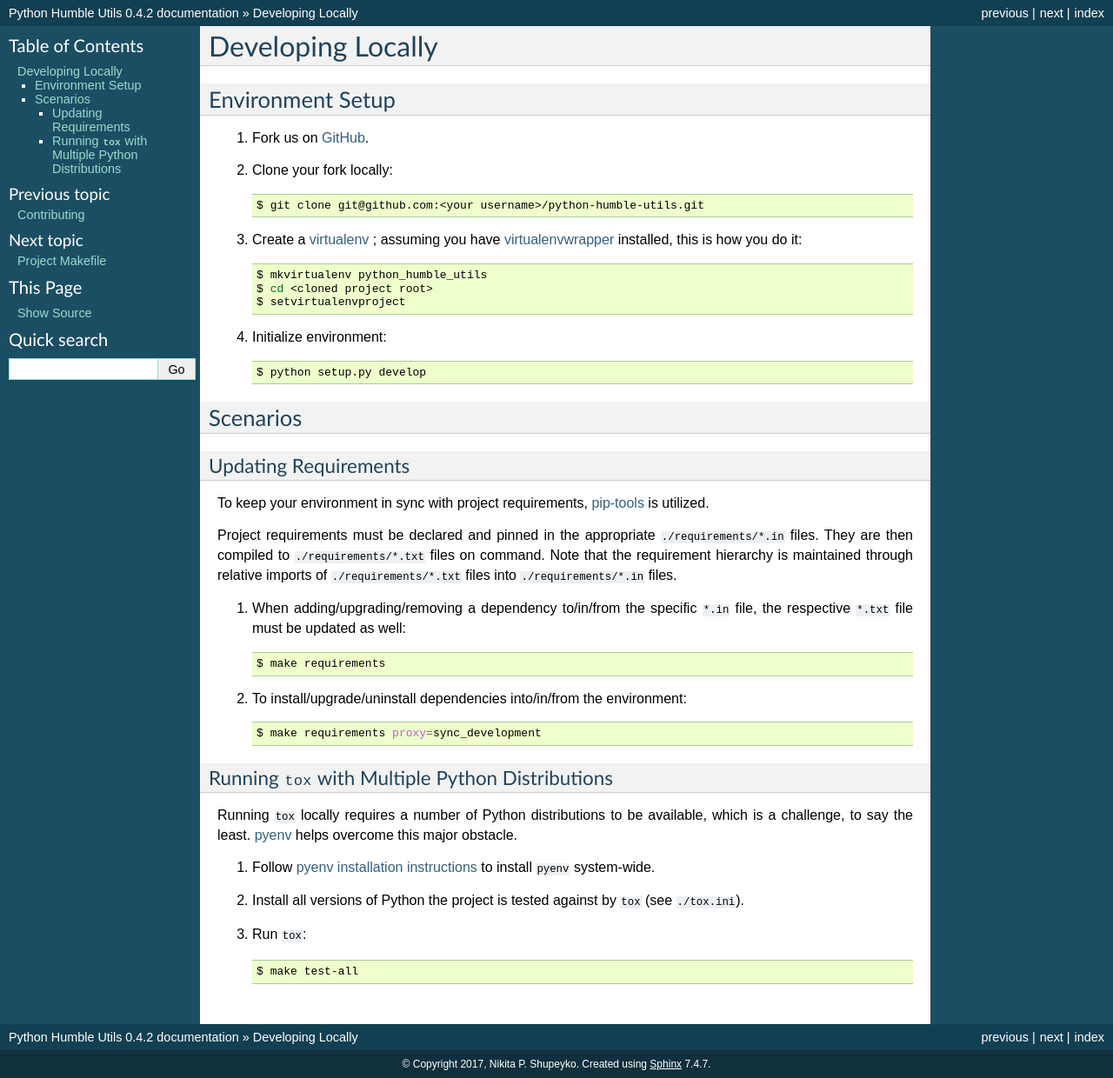
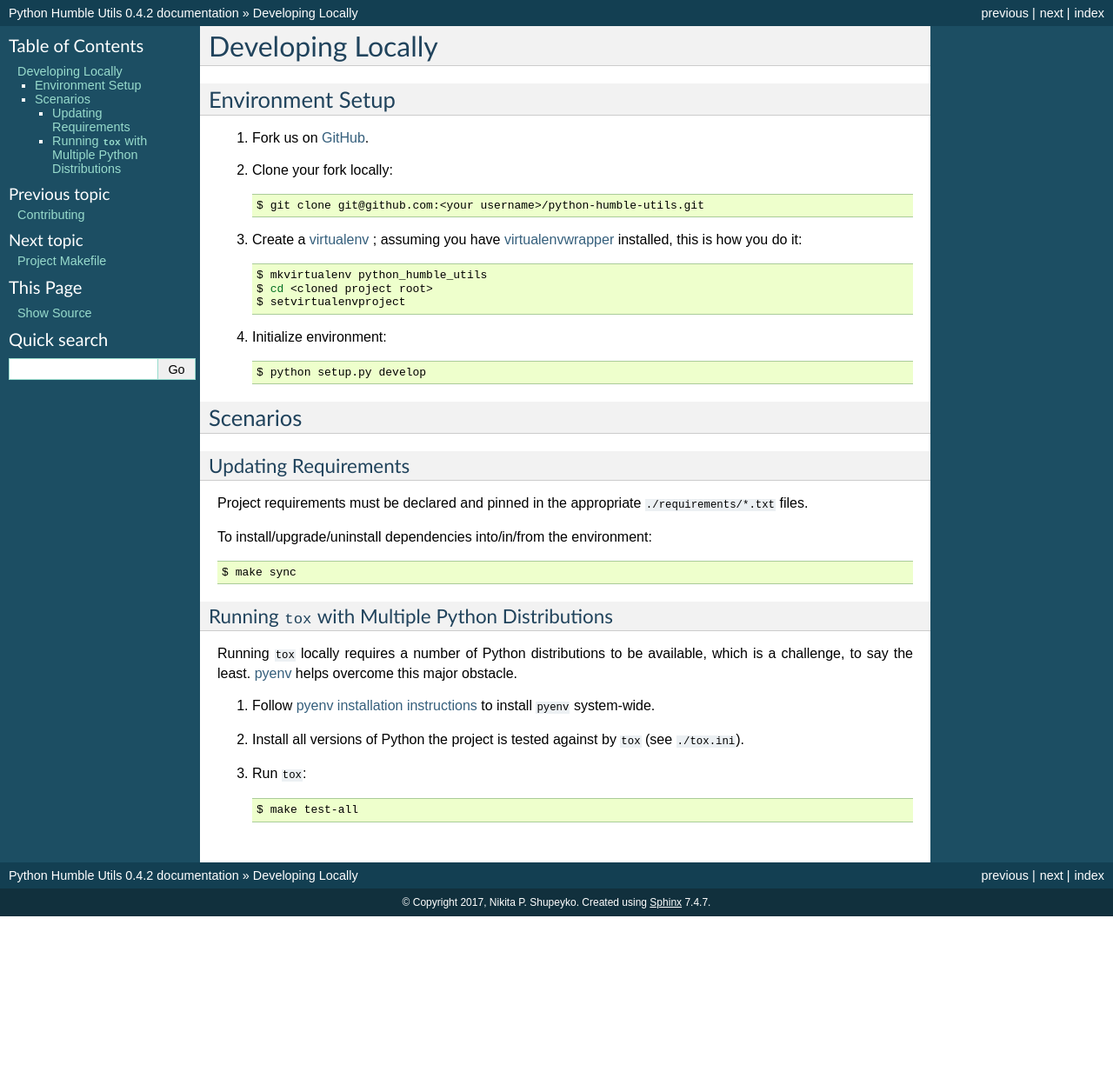
Before and after one commit to webyneter/python-humble-utils, a Sphinx documentation site: the page built from docs/developing-locally.rst, in a window 1280 px wide. Shown: the whole page at 87% size. Built offline with Sphinx 7.4.7, drawn with Linux system fonts in a browser that asks for light colours; pages that are not in the unit, such as notebooks, are missing from menus; after the commit the page ends 1054 px from its top, so only the background shows below that.

Commit message:
Stop using pip-tools

```diff
--- a/docs/developing-locally.rst
+++ b/docs/developing-locally.rst
@@ -39,23 +39,11 @@ Scenarios
 Updating Requirements
 ~~~~~~~~~~~~~~~~~~~~~
 
-To keep your environment in sync with project requirements, `pip-tools`_ is utilized.
+Project requirements must be declared and pinned in the appropriate ``./requirements/*.txt`` files.
 
-Project requirements must be declared and pinned in the appropriate ``./requirements/*.in`` files.
-They are then compiled to ``./requirements/*.txt`` files on command.
-Note that the requirement hierarchy is maintained through relative imports of ``./requirements/*.txt`` files
-into ``./requirements/*.in`` files.
+To install/upgrade/uninstall dependencies into/in/from the environment::
 
-#. When adding/upgrading/removing a dependency to/in/from the specific ``*.in`` file, the respective ``*.txt`` file must be updated as well::
-
-    $ make requirements
-
-#. To install/upgrade/uninstall dependencies into/in/from the environment::
-
-    $ make requirements proxy=sync_development
-
-
-.. _`pip-tools`: https://github.com/jazzband/pip-tools
+    $ make sync
 
 
 .. _developing-locally-tox:
```
Also changed, not shown: docs/project-makefile.rst (+1 -6 lines), 5 other files.
